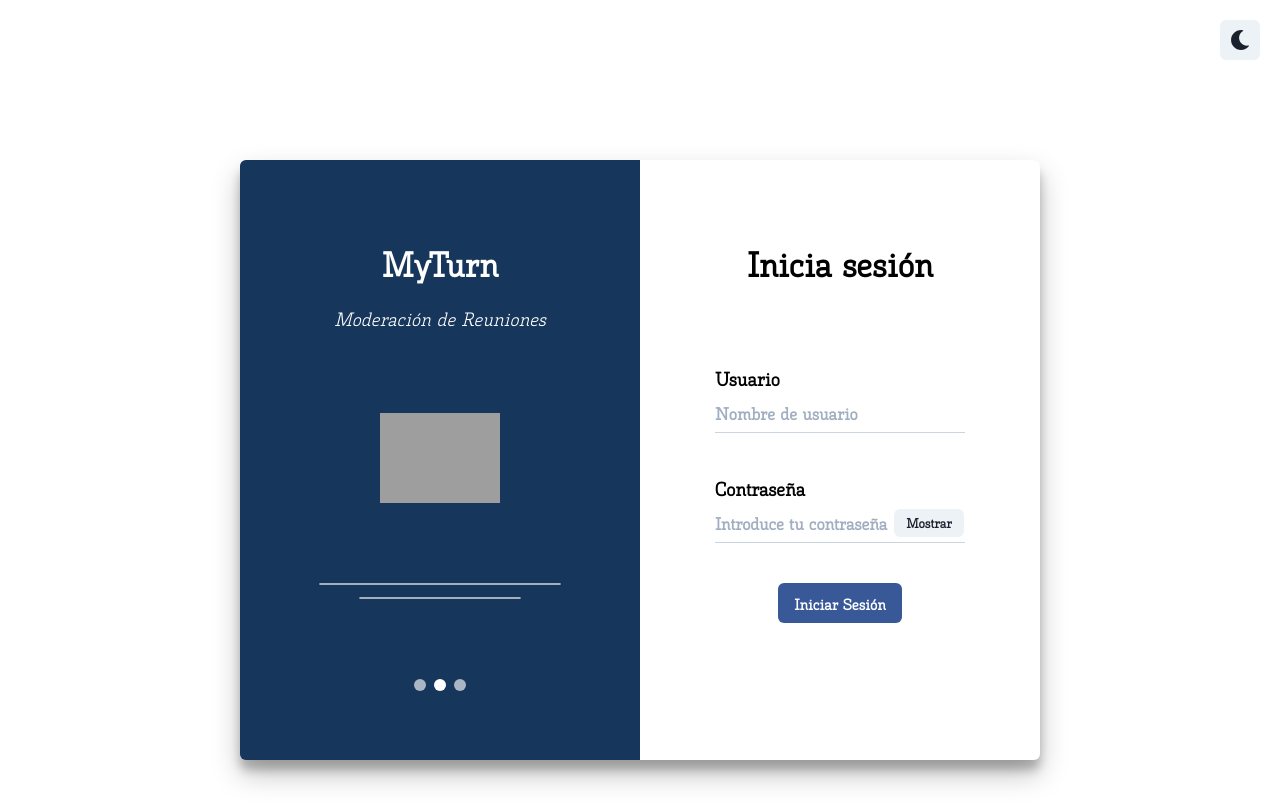
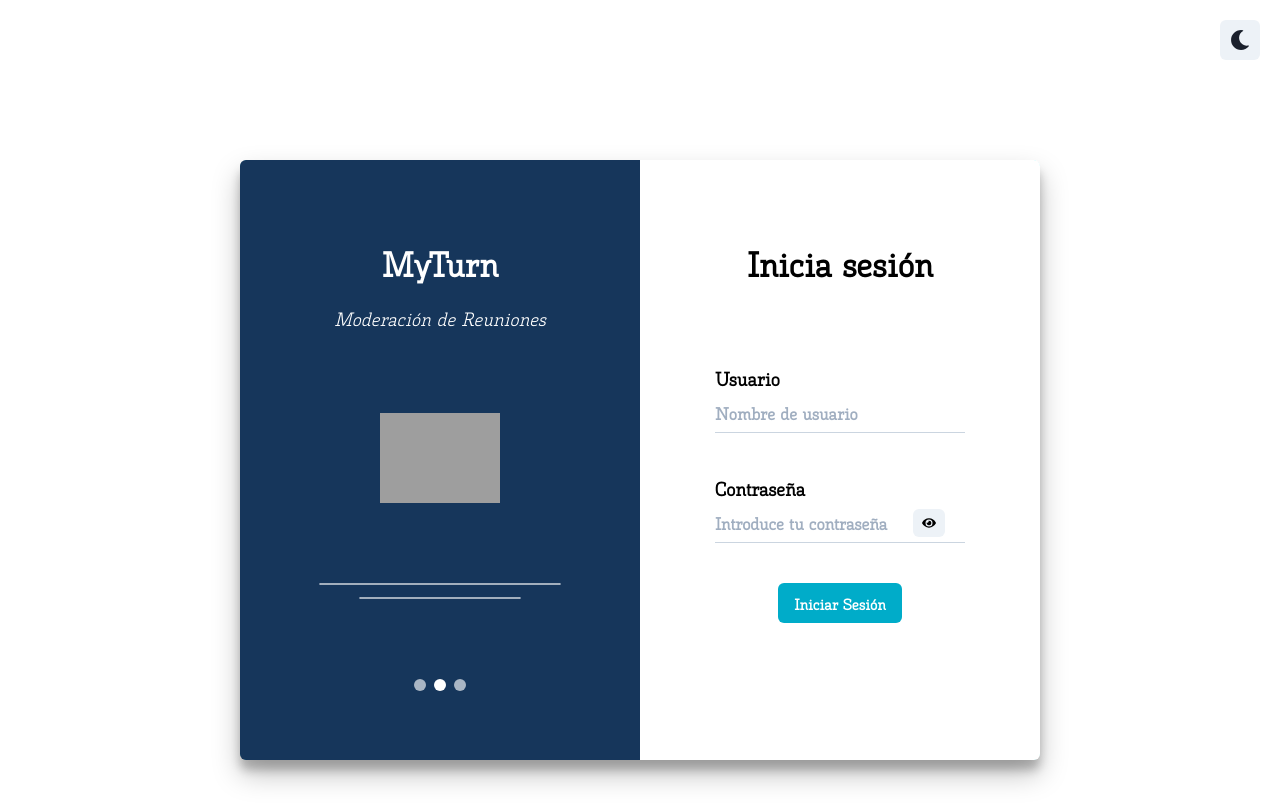
Before and after one commit to firehellrain/my-turn, a React (Vite) app in the folder myturn/frontend/myturn-frontend/: page / in a window 1280 px wide. Built offline with nearby package versions, Linux system fonts and the light colour scheme; grey boxes are pictures that could not be loaded.

Commit message:
(F) Changed colors for consistency on light and dark mode

```diff
--- a/myturn/frontend/myturn-frontend/src/Auth/Login.jsx
+++ b/myturn/frontend/myturn-frontend/src/Auth/Login.jsx
@@ -13,8 +13,10 @@ import {
   HStack,
   InputRightElement,
   InputGroup,
+  IconButton,
 } from "@chakra-ui/react";
 import { motion } from "framer-motion";
+import  {FaEye,FaEyeSlash} from "react-icons/fa";
 import axios from "axios";
 
 /* hooks */
@@ -29,8 +31,6 @@ import LogoBlanco from "../assets/LogoBlanco.png";
 TODO: cambiar color de boton de inicio de sesión
 TODO: poner slider con distinta info
 TODO: poner fondo con algunos colores
-TODO: ajustar boton de mostrar para modo oscuro
-TODO: mejorar color rectangulo izq en modo oscuro
 */
 
 const MotionImage = motion(Image);
@@ -69,7 +69,8 @@ const Login = () => {
           console.log(response);
       })
       .catch(err => {
-          console.log(err);
+        if(err.response) setError(err.response.statusText);
+
       })
     }
   };
@@ -197,29 +198,34 @@ const Login = () => {
                   color={leftBg}
                   fontWeight={"700"}
                   placeholder="Introduce tu contraseña"
+                  maxLength={30}
                   _placeholder={{ opacity: 1, color: "gray.400" }}
                   focusBorderColor="primary"
                   borderColor={"gray.300"}
                   onChange={handlePasswordUpdate}
                 />
                 <InputRightElement width="4.5rem">
-                  <Button
+                  <IconButton
                     h="1.75rem"
                     size="sm"
                     onClick={() => {
                       setIsPasswordVisible(!isPasswordVisible);
                     }}
-                  >
-                    {isPasswordVisible ? "Ocultar" : "Mostrar"}
-                  </Button>
+                    icon={isPasswordVisible ? <FaEyeSlash/> : <FaEye/>}
+                    color="black"
+                    bgColor={"gray.100"}
+                    _hover={{"bgColor":"gray.200"}}
+                  />
+
+
                 </InputRightElement>
               </InputGroup>
             </HStack>
           </Box>
-          <Button colorScheme={"facebook"} onClick={validateUserInput}>
+          <Button bgColor={"primary"} _hover={{"bgColor":"primary_hover"}} color="white" onClick={validateUserInput}>
             Iniciar Sesión
           </Button>{" "}
-          {/* TODO: cambiar y ponerlo en otro lado más estetico */}
+          {/* TODO: animación */}
           {error && (
             <Box w="80%">
               <Text fontSize={"lg"} color="red.400">
--- a/myturn/frontend/myturn-frontend/src/styles/theme.js
+++ b/myturn/frontend/myturn-frontend/src/styles/theme.js
@@ -7,9 +7,10 @@ const config = {
 
 const colors = {
     primary:"#00ACC9",
+    primary_hover:"#00A1B2",
 
     secondary: "#16365B",
-    secondary_dark:"#1B4066"
+    secondary_dark:"#183754"
 }
 
 const fonts = {
```
